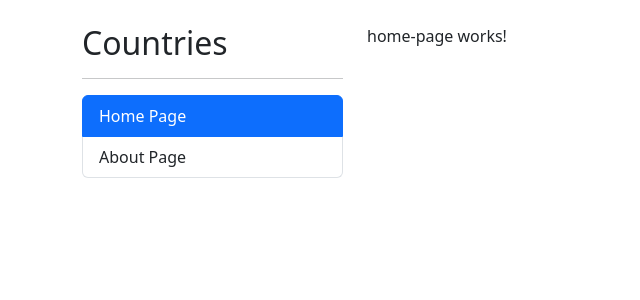
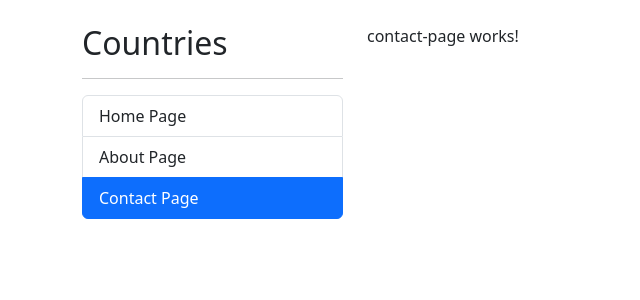
Before and after one commit to abelborit/angular-api-country-app, an Angular app: page /contact in a window 1280 px wide. Before the commit this address led to /home. Shown: the top 300 px of the page, without its empty margins (0-640 px from the left). Built offline with nearby package versions, Linux system fonts and the light colour scheme.

Commit message:
[FEAT] create contact-page.component

```diff
--- a/src/app/shared/components/sidebar/sidebar.component.html
+++ b/src/app/shared/components/sidebar/sidebar.component.html
@@ -5,10 +5,33 @@
   <!-- para hacer la navegación y hacer que este li sea un link de navegación que reconozca el router que hemos implementado entonces hay que colocarle el atributo routerLink="path_a_usar" pero veremos que aún no cambia de ruta cuando se presiona o se hace click y si se le coloca como propiedad, es decir, [routerLink]="'path_a_usar'" y con eso le estamos dando el control a Angular sobre el componente ya que le decimos que establezca dinámicamente el routerLink al valor del string 'path_a_usar' que por ejemplo sería 'home' y si no existe nos dará un error "Can't bind to 'routerLink' since it isn't a known property of 'li'." que nos dice que el li no puede reconocer la propiedad routerLink y para solucionarlo entonces tenemos que hacer que nuestros li en este sidebar.component.html conozcan el routerLink y eso se hace importando en el shared.module.ts en los imports el AppRoutingModule para que todo este módulo de shared.module.ts puede utilizar lo del AppRoutingModule -->
   <!-- no sería necesario hacerlo con [routerLink]="'home'" porque igual a lo que se iguala es un string -->
   <!-- <li [routerLink]="'home'" class="list-group-item">Home Page</li> -->
-  <li routerLink="home" routerLinkActive="active" class="list-group-item">
+
+  <!-- como se está colocando routerLink="" a la página inicial o principal y también routerLinkActive="active" a los li entonces al cambiar de página a cualquier otra ruta como about entonces los li de '' y 'about' se pintarán como activo ya que al tener el routerLink="" también influye en routerLink="about" pero para eso hay opciones para configurar como por ejemplo el exact en true para tener la ruta exacta -->
+  <li
+    routerLink=""
+    routerLinkActive="active"
+    [routerLinkActiveOptions]="{ exact: true }"
+    class="list-group-item"
+    style="cursor: pointer"
+  >
     Home Page
   </li>
-  <li routerLink="about" routerLinkActive="active" class="list-group-item">
+
+  <li
+    routerLink="about"
+    routerLinkActive="active"
+    class="list-group-item"
+    style="cursor: pointer"
+  >
     About Page
   </li>
+
+  <li
+    routerLink="contact"
+    routerLinkActive="active"
+    class="list-group-item"
+    style="cursor: pointer"
+  >
+    Contact Page
+  </li>
 </ul>
--- /dev/null
+++ b/src/app/shared/pages/contact-page/contact-page.component.html
@@ -0,0 +1 @@
+<p>contact-page works!</p>
```
Also changed, not shown: src/app/app-routing.module.ts (+10 -2 lines), src/app/shared/pages/contact-page/contact-page.component.ts (added, +8 -0 lines), src/app/shared/shared.module.ts (+13 -2 lines), src/app/shared/pages/contact-page/contact-page.component.css (added), 1 other file (tests, documents, lock files or other folders).
